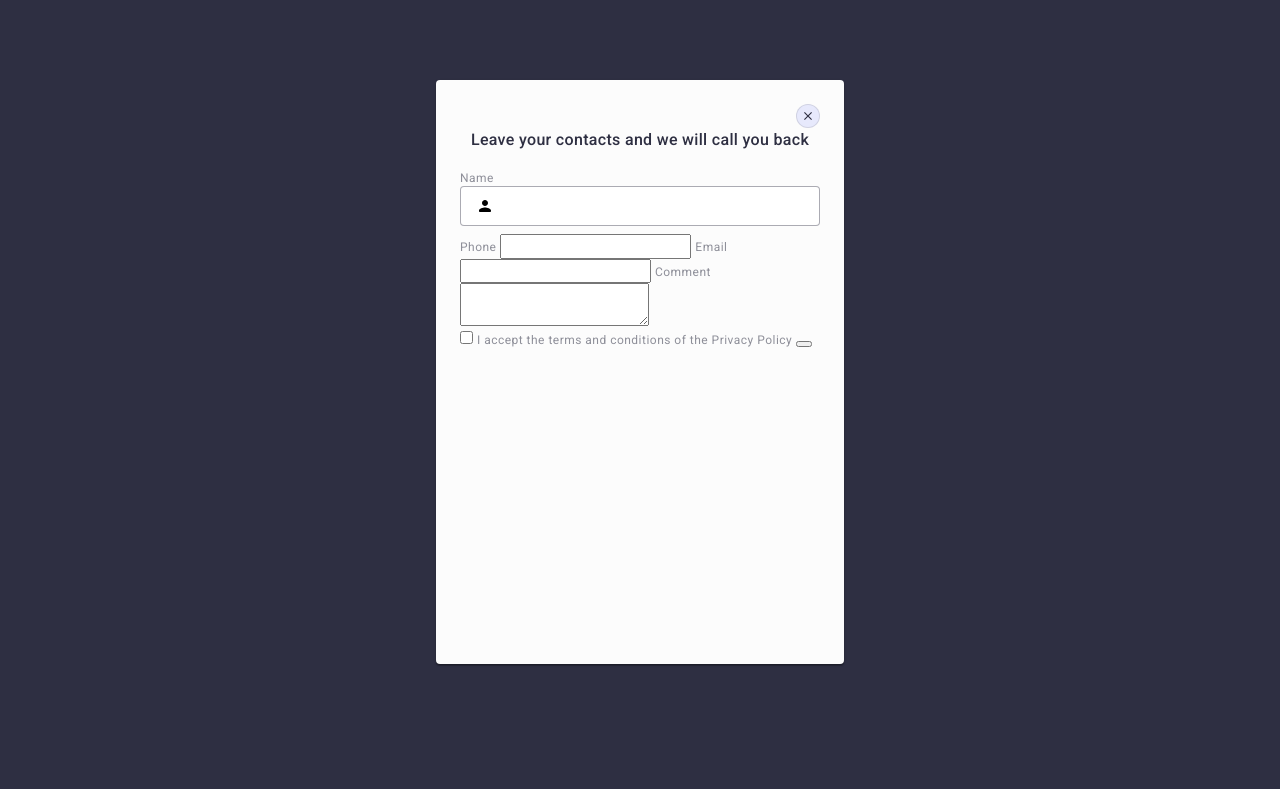
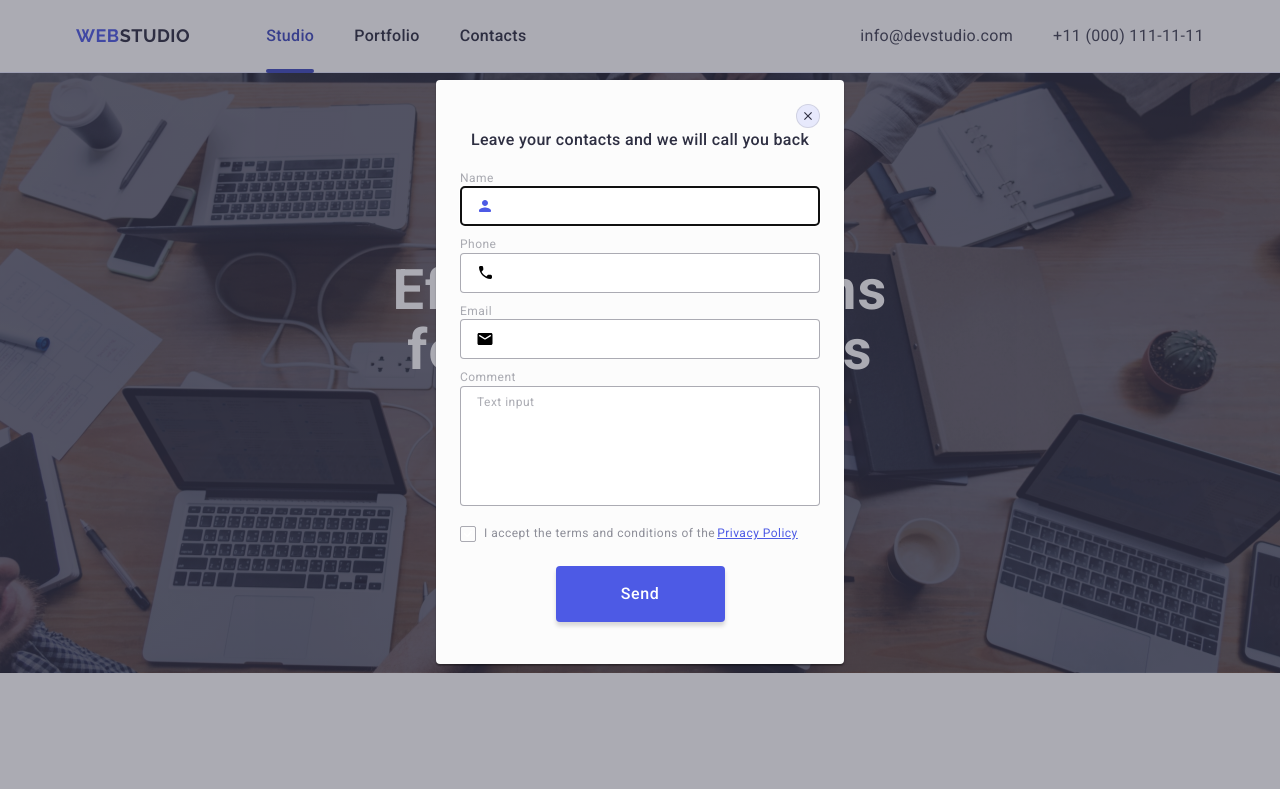
Before and after one commit to Andrey19950/goit-markup-hw-05, a plain HTML site: page index.html in a window 1280 px wide. Shown: the top 789 px of the page. Drawn offline with nearby package versions, Linux system fonts and the light colour scheme.

Commit message:
amendment_3

```diff
--- a/css/styles.css
+++ b/css/styles.css
@@ -590,13 +590,26 @@ a {
   position: fixed;
   width: 100%;
   height: 100%;
-  background-color: #2e2f42;
+  background-color: rgba(46, 47, 66, 0.4);
+
+  opacity: 0;
+  visibility: hidden;
+  pointer-events: none;
+
+  transition: opacity 250ms cubic-bezier(0.4, 0, 0.2, 1),
+    visibility 250ms cubic-bezier(0.4, 0, 0.2, 1);
+}
+
+.pop-up.is-open {
+  opacity: 1;
+  visibility: visible;
+  pointer-events: auto;
 }
 
 .modal {
   position: absolute;
   width: 408px;
-  height: 584px;
+  min-height: 584px;
   top: 80px;
   left: 50%;
   transform: translateX(-50%);
@@ -606,6 +619,11 @@ a {
   box-shadow: 0 1px 1px 0 rgba(0, 0, 0, 0.14), 0 1px 3px 0 rgba(0, 0, 0, 0.12),
     0 2px 1px 0 rgba(0, 0, 0, 0.2);
   padding: 24px;
+  transition: transform 250ms cubic-bezier(0.4, 0, 0.2, 1);
+}
+
+.pop-up:not(.is-open) .modal {
+  transform: translateX(-100%);
 }
 
 .modal-form {
@@ -623,6 +641,7 @@ a {
   background-color: #e7e9fc;
   margin-left: auto;
   border: 1px solid rgba(0, 0, 0, 0.1);
+
   cursor: pointer;
   transition: background-color 250ms cubic-bezier(0.4, 0, 0.2, 1),
     border-color 250ms cubic-bezier(0.4, 0, 0.2, 1);
@@ -658,7 +677,13 @@ a {
   margin-bottom: 16px;
 }
 
-.modal-form {
+.modal-label {
+  font-family: inherit;
+  font-weight: 400;
+  font-size: 12px;
+  line-height: 1.16667;
+  letter-spacing: 0.04em;
+  color: rgba(46, 47, 66, 0.4);
 }
 
 .user-name-wrap {
@@ -672,6 +697,16 @@ a {
   width: 360px;
   height: 40px;
   padding: 11px 0 11px 38px;
+
+  font-family: inherit;
+  font-weight: 400;
+  font-size: 12px;
+  line-height: 1.16667;
+  letter-spacing: 0.04em;
+  text-align: left;
+  color: black;
+
+  transition: border 250ms cubic-bezier(0.4, 0, 0.2, 1);
 }
 
 .person-icon {
@@ -679,32 +714,199 @@ a {
   top: 50%;
   left: 16px;
   transform: translateY(-50%);
+  transition: fill 250ms cubic-bezier(0.4, 0, 0.2, 1);
 }
 
-.modal-label {
+.user-phone-wrap {
+  position: relative;
+  margin-bottom: 8px;
+}
+
+.user-phone {
+  border: 1px solid rgba(46, 47, 66, 0.4);
+  border-radius: 4px;
+  width: 360px;
+  height: 40px;
+  padding: 11px 38px;
+
+  font-family: inherit;
+  font-weight: 400;
+  font-size: 12px;
+  line-height: 1.16667;
+  letter-spacing: 0.04em;
+  color: black;
+
+  transition: border 250ms cubic-bezier(0.4, 0, 0.2, 1);
+}
+
+.user-phone-icon {
+  position: absolute;
+  top: 50%;
+  left: 16px;
+  transform: translateY(-50%);
+  transition: fill 250ms cubic-bezier(0.4, 0, 0.2, 1);
+}
+
+.user-mail-wrap {
+  position: relative;
+  margin-bottom: 8px;
+}
+
+.user-mail {
+  border: 1px solid rgba(46, 47, 66, 0.4);
+  border-radius: 4px;
+  width: 360px;
+  height: 40px;
+  padding: 11px 38px;
+
+  font-family: inherit;
+  font-weight: 400;
+  font-size: 12px;
+  line-height: 1.16667;
+  letter-spacing: 0.04em;
+  color: black;
+
+  transition: border 250ms cubic-bezier(0.4, 0, 0.2, 1);
+}
+
+.user-mail-icon {
+  position: absolute;
+  top: 50%;
+  left: 16px;
+  transform: translateY(-50%);
+  transition: fill 250ms cubic-bezier(0.4, 0, 0.2, 1);
+}
+
+.user-commen {
+  border: 1px solid rgba(46, 47, 66, 0.4);
+  border-radius: 4px;
+  width: 360px;
+  height: 120px;
+  padding: 8px 16px;
+
+  resize: none;
+  font-family: inherit;
+  font-weight: 400;
+  font-size: 12px;
+  line-height: 1.16667;
+  letter-spacing: 0.04em;
+  color: black;
+  margin-bottom: 16px;
+
+  transition: border 250ms cubic-bezier(0.4, 0, 0.2, 1);
+}
+
+.user-commen::placeholder {
+  font-family: inherit;
+  font-weight: 400;
+  font-size: 12px;
+  line-height: 1.16667;
+  letter-spacing: 0.04em;
+  color: rgba(46, 47, 66, 0.4);
+}
+
+.ticker-wrap {
+  margin-bottom: 24px;
+}
+
+.user-tick {
+  position: absolute;
+  width: 1px;
+  height: 1px;
+  margin: -1px;
+  border: 0;
+  padding: 0;
+  white-space: nowrap;
+  clip-path: inset(100%);
+  clip: rect(0 0 0 0);
+  overflow: hidden;
+}
+
+.modal-label-ticker {
+  display: flex;
+  align-items: center;
+
   font-family: inherit;
   font-weight: 400;
   font-size: 12px;
   line-height: 1.16667;
   letter-spacing: 0.04em;
   color: #8e8f99;
-  margin-bottom: 4px;
+  line-height: 1.33333;
 }
 
-.user-phone {
+.check-icon {
+  display: flex;
+  justify-content: center;
+  align-items: center;
+
+  width: 16px;
+  height: 16px;
+  border-radius: 2px;
+  border: 1px solid rgba(46, 47, 66, 0.4);
+  margin-right: 8px;
+
+  transition: border-color 250ms cubic-bezier(0.4, 0, 0.2, 1),
+    background-color 250ms cubic-bezier(0.4, 0, 0.2, 1);
 }
 
-.user-mail {
+.checkbox-icon {
+  fill: #fff;
+  transition: fill 250ms cubic-bezier(0.4, 0, 0.2, 1);
 }
 
-.user-commen {
+.user-tick:checked + .modal-label-ticker .check-icon {
+  border-color: #404bbf;
+  background-color: #404bbf;
 }
 
-.user-tick {
+.user-tick:checked + .modal-label-ticker .checkbox-icon {
+  fill: #f4f4fd;
 }
 
-.ticker-desc {
+.ticker-link {
+  font-family: inherit;
+  font-weight: 400;
+  font-size: 12px;
+  line-height: 1.16667;
+  letter-spacing: 0.04em;
+  color: #8e8f99;
+  line-height: 1.33333;
+  text-decoration: underline;
+  color: #4d5ae5;
+  margin-left: 2px;
 }
 
 .btn-submit {
+  font-family: inherit;
+  font-weight: 500;
+  font-size: 16px;
+  line-height: 1.5;
+  letter-spacing: 0.04em;
+  text-align: center;
+  color: #fff;
+  box-shadow: 0 4px 4px 0 rgba(0, 0, 0, 0.15);
+  background-color: #4d5ae5;
+
+  display: block;
+  margin: 0 auto;
+  border: none;
+  border-radius: 4px;
+  padding: 16px 32px;
+  width: 169px;
+  height: 56px;
+  cursor: pointer;
 }
+
+input[type='text']:focus-within,
+input[type='tel']:focus-within,
+input[type='email']:focus-within,
+.user-commen:focus-within {
+  border: 1px solid #4d5ae5;
+}
+
+input[type='text']:focus-within + .person-icon,
+input[type='tel']:focus-within + .user-phone-icon,
+input[type='email']:focus-within + .user-mail-icon {
+  fill: #4d5ae5;
+}
--- a/index.html
+++ b/index.html
@@ -484,7 +484,8 @@
         </div>
       </div>
     </footer>
-    <div class="pop-up">
+
+    <div class="pop-up is-open">
       <div class="modal">
         <div class="btn-quit-wrap">
           <button class="btn-modal-quit" type="button"></button>
@@ -503,6 +504,7 @@
               class="user-modal"
               name="user_name"
               id="user_names"
+              autofocus
             />
             <svg class="person-icon" width="18" height="18">
               <use href="./images/icons.svg#icon-person"></use>
@@ -510,35 +512,60 @@
           </div>
 
           <label class="modal-label" for="user_tels">Phone</label>
-          <input type="tel" class="user-phone" name="user_tel" id="user_tels" />
+          <div class="user-phone-wrap">
+            <input
+              type="tel"
+              class="user-phone"
+              name="user_tel"
+              id="user_tels"
+            />
+            <svg class="user-phone-icon" width="18" height="24">
+              <use href="./images/icons.svg#icon-phone"></use>
+            </svg>
+          </div>
 
           <label class="modal-label" for="user_email">Email</label>
+          <div class="user-mail-wrap">
             <input
               type="email"
               class="user-mail"
               name="user_email"
               id="user_email"
             />
+            <svg class="user-mail-icon" width="18" height="24">
+              <use href="./images/icons.svg#icon-email"></use>
+            </svg>
+          </div>
+
           <label class="modal-label" for="user_commeent">Comment</label>
           <textarea
             class="user-commen"
             name="user_com"
             id="user_commeent"
+            placeholder="Text input"
           ></textarea>
-        </form>
 
+          <div class="ticker-wrap">
             <input
               type="checkbox"
               class="user-tick"
               name="user_ticker"
               id="user_tickers"
             />
-        <label class="modal-label" for="user_tickers"
+            <label class="modal-label-ticker" for="user_tickers"
+              ><span class="check-icon">
+                <svg class="checkbox-icon" width="10" height="8">
+                  <use href="./images/icons.svg#icon-tick"></use>
+                </svg> </span
               >I accept the terms and conditions of the
-          <span class="ticker-desc">Privacy Policy</span></label
+              <a href="" class="ticker-link">Privacy Policy</a></label
             >
+          </div>
 
-        <button type="submit" class="btn-submit" class="modal-btn"></button>
+          <button type="submit" class="btn-submit" class="modal-btn">
+            Send
+          </button>
+        </form>
       </div>
     </div>
   </body>
```
Lines whose indentation alone changed are shown as unchanged.
